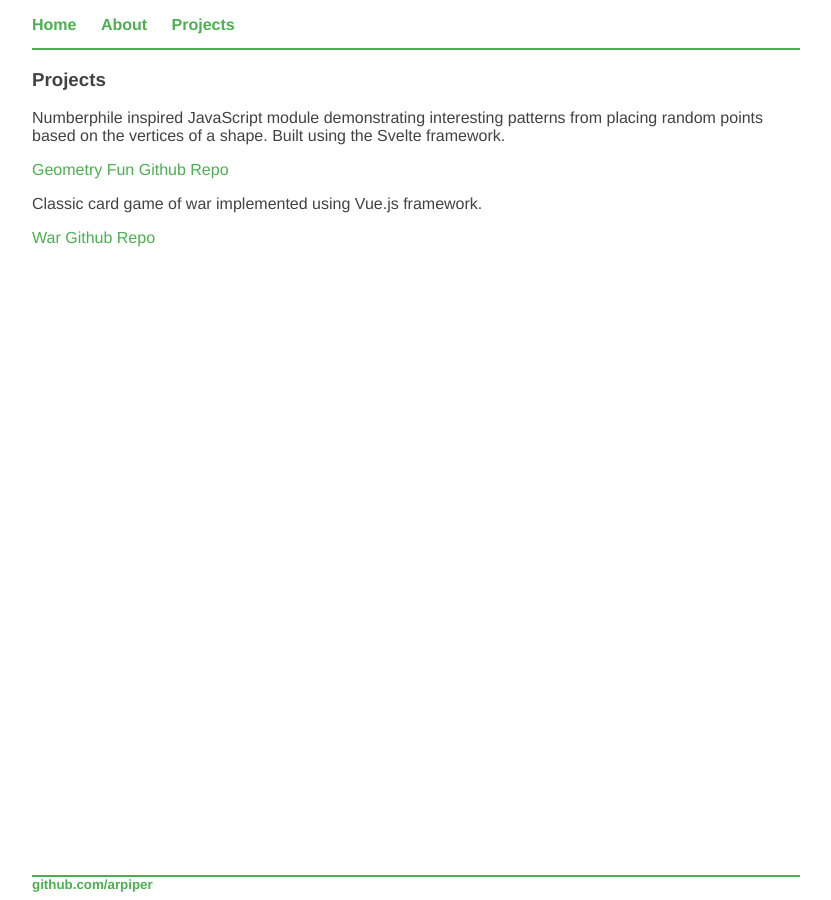
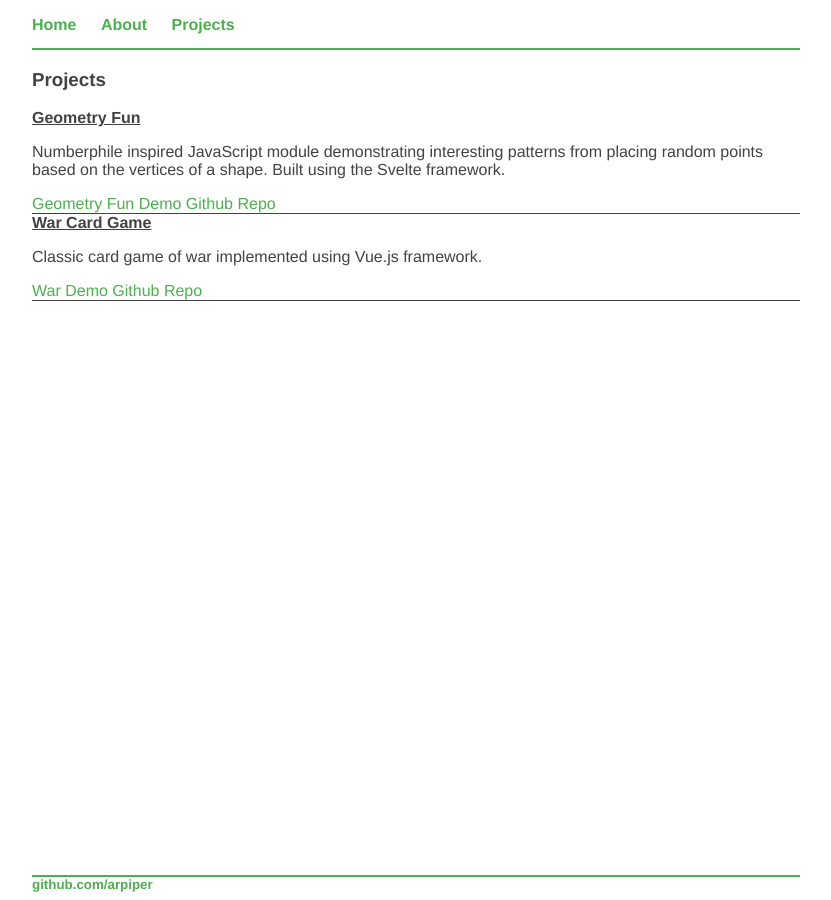
Before and after one commit to arpiper/arpiper.github.io, a Jekyll site: the page built from projects/index.html, in a window 1280 px wide. Shown: the whole page, without its empty margins (224-1055 px from the left). Built offline with Jekyll 4.4.1, drawn with Linux system fonts in a browser that asks for light colours.

Commit message:
underlines

```diff
--- a/css/main.css
+++ b/css/main.css
@@ -50,6 +50,19 @@ a:hover {
   grid-area: main;
 }
 
+.block a {
+  display: inline-block;
+}
+
+.block h4 {
+  margin: 0;
+  text-decoration: underline;
+}
+
+.block {
+  border-bottom: 1px solid #424242;
+}
+
 footer {
   grid-area: footer;
   border-top: 2px solid #4CAF50;
--- a/projects/index.html
+++ b/projects/index.html
@@ -7,17 +7,19 @@ title: ARPiper - Andrew Piper - Projects
 </div>
 <div>
   <div class="block">
+    <h4>Geometry Fun</h4>
     <p>
     Numberphile inspired JavaScript module demonstrating interesting patterns from placing random points based on the vertices of a shape. Built using the Svelte framework.
     </p>
-    <a href="https://arpiper.github.io/chaosgame">Geometry Fun</a>
+    <a href="https://arpiper.github.io/chaosgame">Geometry Fun Demo</a>
     <a href="https://github.com/arpiper/chaosgame">Github Repo</a>
   </div>
   <div class="block">
+    <h4>War Card Game</h4>
     <p>
     Classic card game of war implemented using Vue.js framework.
     </p>
-    <a href="https://arpiper.github.io/vuejs-war">War</a>
+    <a href="https://arpiper.github.io/vuejs-war">War Demo</a>
     <a href="https://github.com/arpiper/vuejs-war">Github Repo</a>
   </div>
 </div>
```
